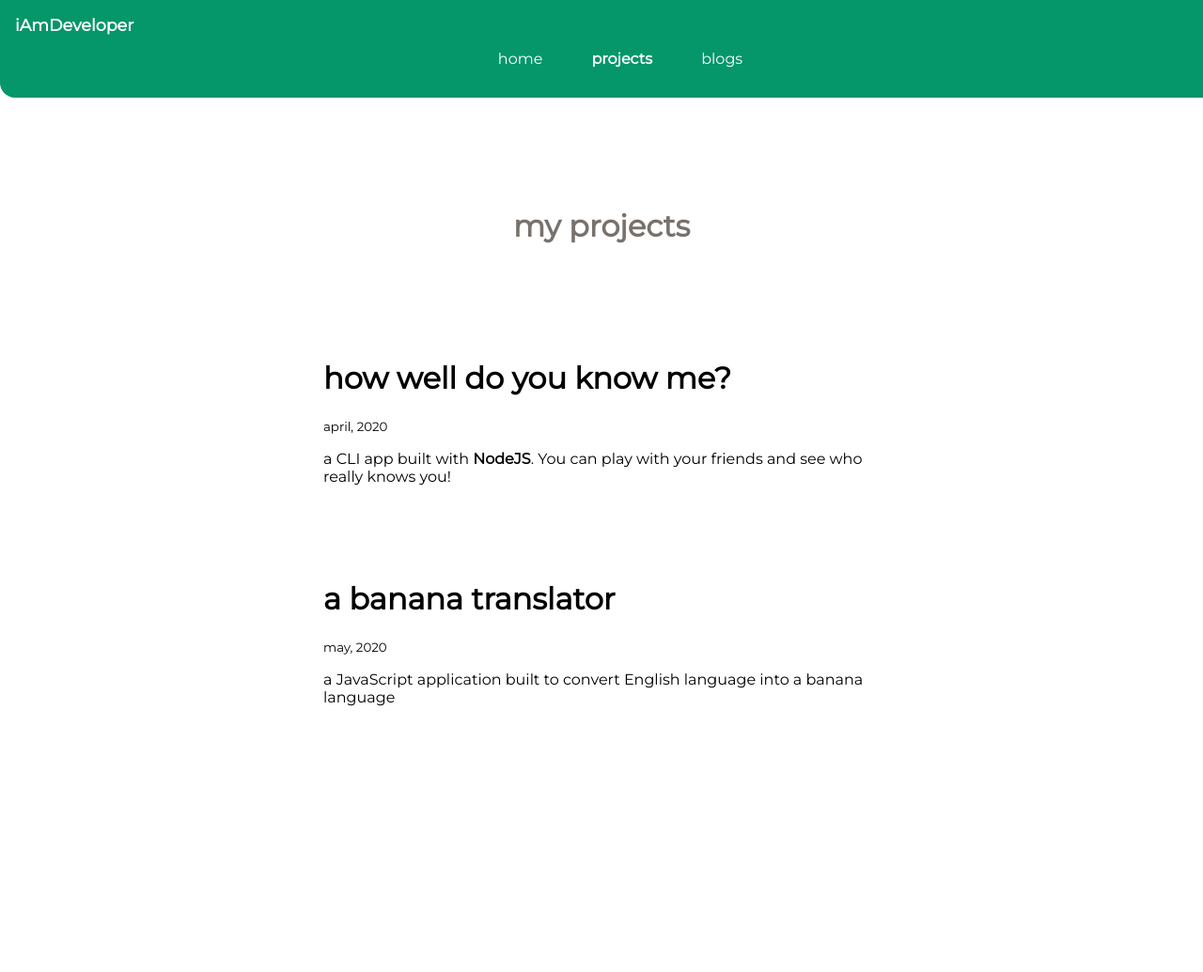
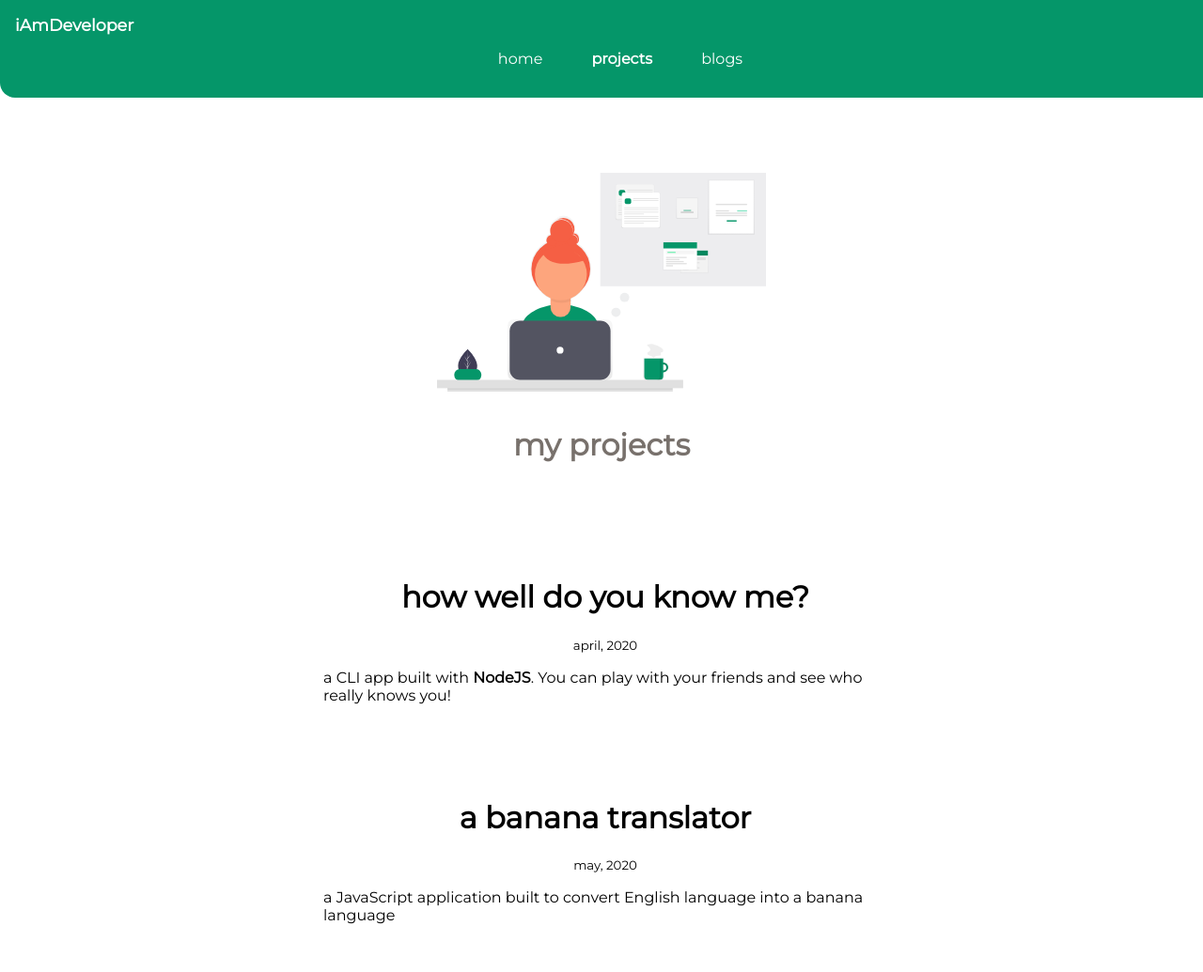
Before and after one commit to LakGupta/neogcamp-lesson-3-live, a plain HTML site: page projects.html in a window 1280 px wide. Shown: the whole page at 94% size. Before the commit the page ends 816 px from the top, so only its background shows below. Drawn offline with Linux system fonts and the light colour scheme.

Commit message:
update: more images

```diff
--- a/projects.html
+++ b/projects.html
@@ -27,22 +27,31 @@
 </nav>
 
 <header class="hero">
+    <img class="hero-img" src="images/project-image.svg"/>
+
     <h1 class="hero-heading">my projects</h1>
+
 </header>
 
 <ul class="non-bullet">
     <li>
         <div class="container container-center padding-pd">
-        <h1>how well do you know me?</h1>
+            <div class="text-center">
+
+            <h1>how well do you know me?</h1>
         <small>april, 2020</small>
+            </div>
         <p>a CLI app built with <strong>NodeJS</strong>. You can play with your friends and see who really knows you!</p>
     </div>
     </li>
 
     <li>
         <div class="container container-center padding-pd">
+            <div class="text-center">
+
             <h1><a class="blog-link" href="https://lakshay-bananaspeak.netlify.app" target="_blank">a banana translator</a></h1>
         <small>may, 2020</small>
+            </div>
         <p>a JavaScript application built to convert English language into a banana language</p>
     </div>
     </li>
```
Also changed, not shown: images/project-image.svg (added).
